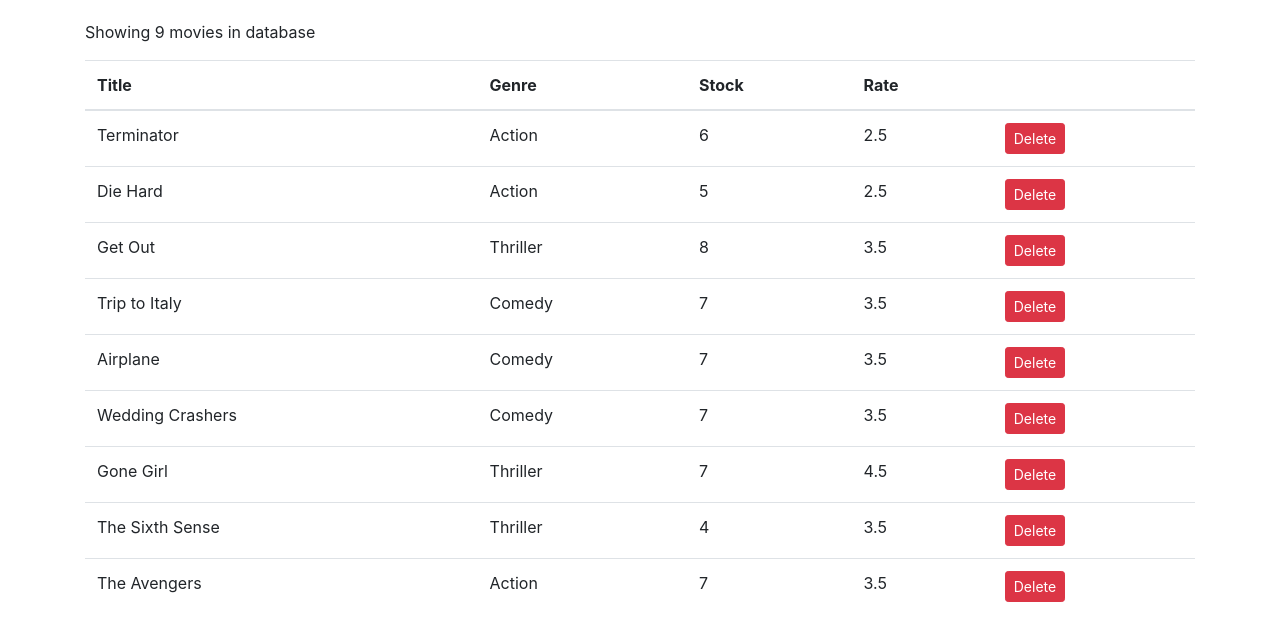
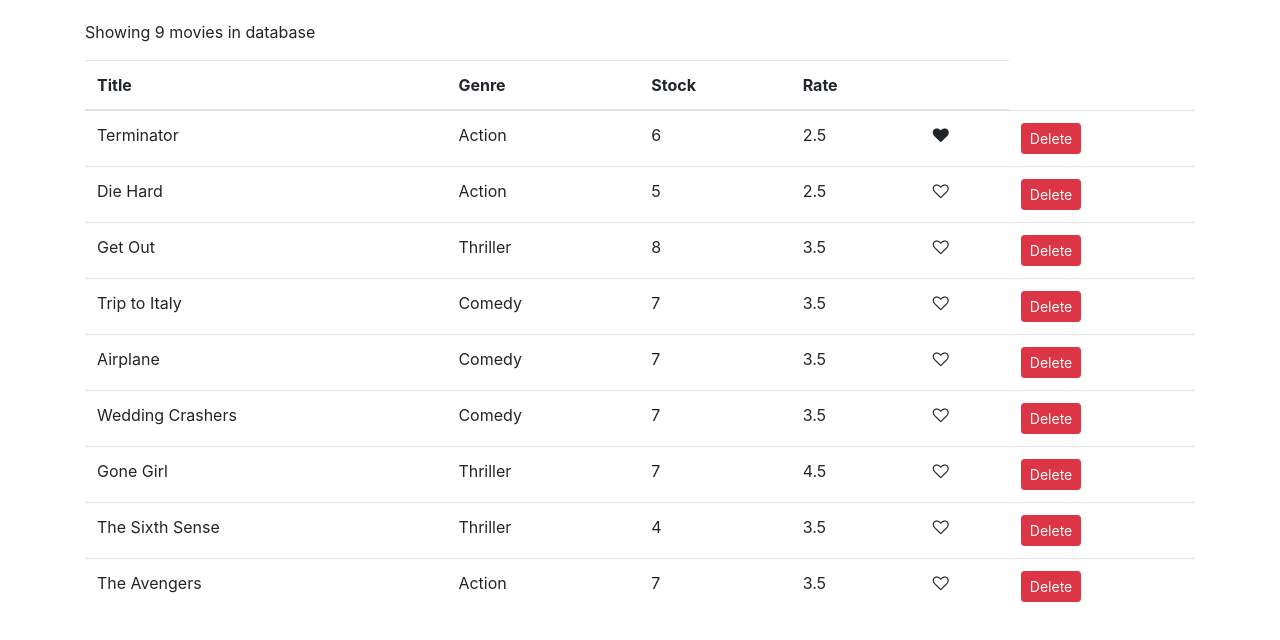
Before and after one commit to mojtabavi/Programing-Training, a React (Create React App) app in the folder React/vidly/: page / in a window 1280 px wide. Shown: the top 640 px of the page. Built offline with nearby package versions, Linux system fonts and the light colour scheme.

Commit message:
React-Add like to vidly

```diff
--- /dev/null
+++ b/React/vidly/src/components/common/like.jsx
@@ -0,0 +1,15 @@
+import React from 'react';
+
+const Like = (props) => {
+
+        let classes = "fa fa-heart"
+        classes += props.liked === true ? "" : "-o"
+        return ( <i
+            style={{ cursor: "pointer"}}
+            className={classes}
+            onClick={props.onClick}
+            aria-hidden="true"
+            /> );
+}
+
+export default Like;
--- a/React/vidly/src/components/movies.jsx
+++ b/React/vidly/src/components/movies.jsx
@@ -1,5 +1,6 @@
 import React, { Component } from 'react';
 import {getMovies} from "../services/fakeMovieService"
+import Like from "./common/like"
 
 class Movies extends Component {
     state = {
@@ -10,6 +11,15 @@
         const movies = this.state.movies.filter(m => m._id !== movie._id)
         this.setState({movies: movies})
     };
+
+    handleLike =(movie) => {
+        const movies = [...this.state.movies];
+        const index = movies.indexOf(movie);
+        movies[index] = {...movies[index]};
+        movies[index].liked = !movies[index].liked;
+        this.setState({ movies })
+
+    }
 
     render() {
         const {length: count} = this.state.movies
@@ -36,6 +46,11 @@
                     <td>{movie.genre.name}</td>
                     <td>{movie.numberInStock}</td>
                     <td>{movie.dailyRentalRate}</td>
+                    <td><Like
+                    onClick={() => this.handleLike(movie)}
+                    liked={movie.liked}
+                    />
+                    </td>
                     <td><button onClick={() => this.handleDelete(movie)} className="btn btn-danger btn-sm">Delete</button></td>
                 </tr>
 
```
